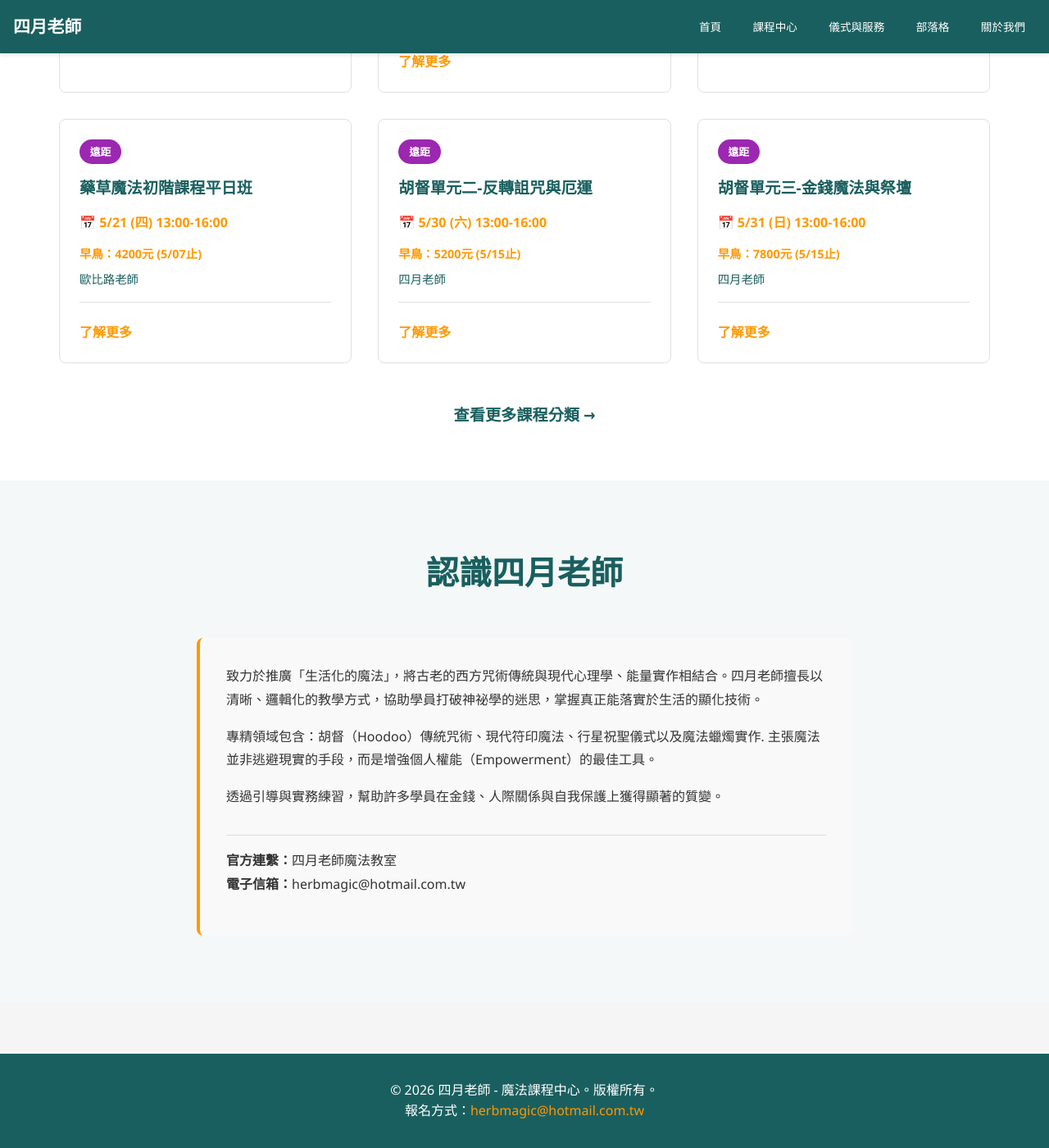
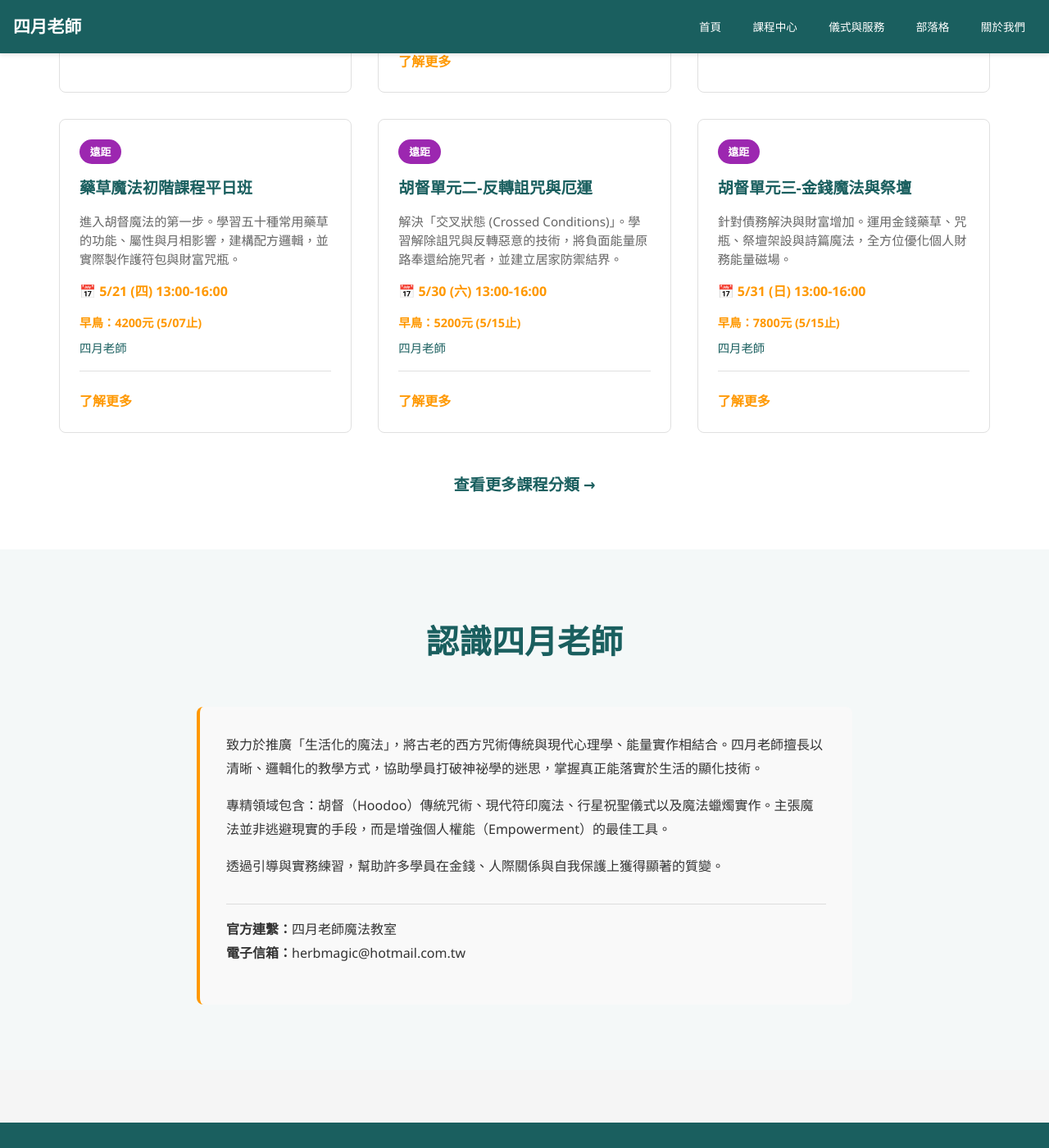
Before and after one commit to light4uliuphone-lang/hoodoo, a Jekyll site: the page built from index.html, in a window 1280 px wide and 1400 px high, scrolled down 2256 px. Shown: the whole window at 82% size. Built offline with Jekyll 4.4.1, drawn with Linux system fonts in a browser that asks for light colours.

Commit message:
Update index.html

```diff
--- a/index.html
+++ b/index.html
@@ -163,11 +163,11 @@ title: 四月老師 - 魔法課程中心
             <div class="course-card">
                 <div class="course-tag" style="background-color: #9c27b0;">遠距</div>
                 <h3>藥草魔法初階課程平日班</h3>
-                <p></p>
+                <p>進入胡督魔法的第一步。學習五十種常用藥草的功能、屬性與月相影響，建構配方邏輯，並實際製作護符包與財富咒瓶。</p>
                 <div class="course-info">
                     <div style="margin-bottom: 5px; color: #ff9800; font-weight: bold;">📅 5/21 (四) 13:00-16:00</div>
                     <span class="price">早鳥：4200元 (5/07止)</span>
-                    <span class="teacher">歐比路老師</span>
+                    <span class="teacher">四月老師</span>
                 </div>
                 <a href="/courses/course-hoodoo-00/" class="learn-more">了解更多</a>
             </div>
@@ -175,7 +175,7 @@ title: 四月老師 - 魔法課程中心
             <div class="course-card">
                 <div class="course-tag" style="background-color: #9c27b0;">遠距</div>
                 <h3>胡督單元二-反轉詛咒與厄運</h3>
-                <p></p>
+                <p>解決「交叉狀態 (Crossed Conditions)」。學習解除詛咒與反轉惡意的技術，將負面能量原路奉還給施咒者，並建立居家防禦結界。</p>
                 <div class="course-info">
                     <div style="margin-bottom: 5px; color: #ff9800; font-weight: bold;">📅 5/30 (六) 13:00-16:00</div>
                     <span class="price">早鳥：5200元 (5/15止)</span>
@@ -187,7 +187,7 @@ title: 四月老師 - 魔法課程中心
             <div class="course-card">
                 <div class="course-tag" style="background-color: #9c27b0;">遠距</div>
                 <h3>胡督單元三-金錢魔法與祭壇</h3>
-                <p></p>
+                <p>針對債務解決與財富增加。運用金錢藥草、咒瓶、祭壇架設與詩篇魔法，全方位優化個人財務能量磁場。</p>
                 <div class="course-info">
                     <div style="margin-bottom: 5px; color: #ff9800; font-weight: bold;">📅 5/31 (日) 13:00-16:00</div>
                     <span class="price">早鳥：7800元 (5/15止)</span>
@@ -208,7 +208,7 @@ title: 四月老師 - 魔法課程中心
         <div class="teacher-content" style="max-width: 800px; margin: 0 auto;">
             <div class="teacher-text" style="line-height: 1.8; color: #444;">
                 <p>致力於推廣「生活化的魔法」，將古老的西方咒術傳統與現代心理學、能量實作相結合。四月老師擅長以清晰、邏輯化的教學方式，協助學員打破神祕學的迷思，掌握真正能落實於生活的顯化技術。</p>
-                <p>專精領域包含：胡督（Hoodoo）傳統咒術、現代符印魔法、行星祝聖儀式以及魔法蠟燭實作. 主張魔法並非逃避現實的手段，而是增強個人權能（Empowerment）的最佳工具。</p>
+                <p>專精領域包含：胡督（Hoodoo）傳統咒術、現代符印魔法、行星祝聖儀式以及魔法蠟燭實作。主張魔法並非逃避現實的手段，而是增強個人權能（Empowerment）的最佳工具。</p>
                 <p>透過引導與實務練習，幫助許多學員在金錢、人際關係與自我保護上獲得顯著的質變。</p>
                 <p style="margin-top: 2rem; border-top: 1px solid #ddd; padding-top: 1rem;">
                     <strong>官方連繫：</strong>四月老師魔法教室<br>
```
